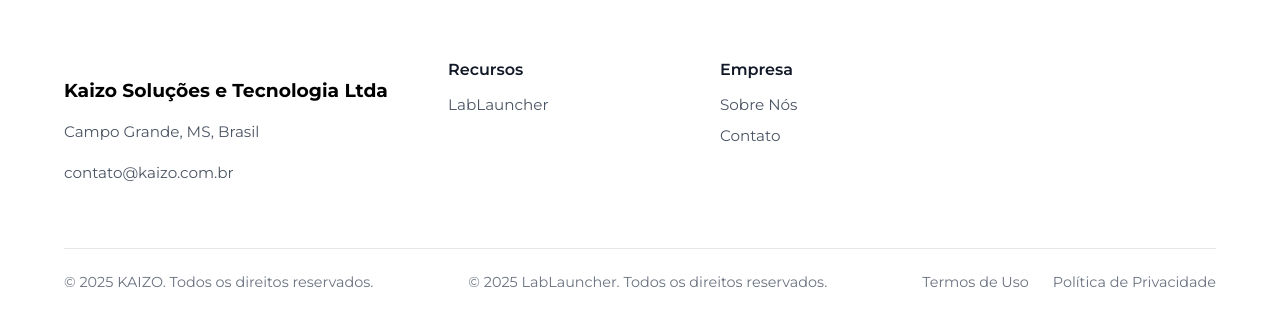
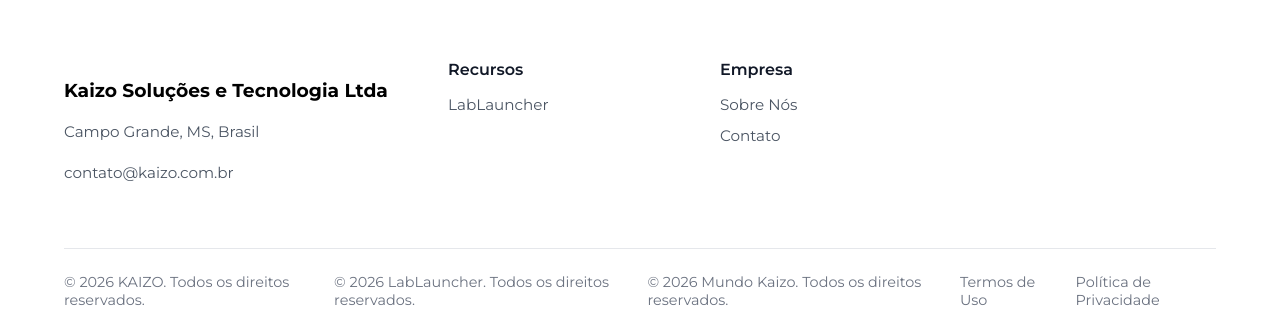
Before and after one commit to EliveltonX2/LabLauncher, a Django app: page / in a window 1280 px wide. Shown: the part 5559-5892 px from the top of the page. Before the commit the page ends 5846 px from the top, so only its background shows below. Run offline with Django 5.2, Linux system fonts and the light colour scheme; parts of the project's set-up code (start-up, migrations or seed data) failed here and were passed over; some libraries are stand-ins or nearby versions.

Commit message:
Funcao que atualia automaticamente o ano do rodape

```diff
--- a/pages/templates/pages/kaizo.html
+++ b/pages/templates/pages/kaizo.html
@@ -501,8 +501,9 @@
             </div>
 
             <div class="footer-bottom">
-                <p>&copy; 2025 KAIZO. Todos os direitos reservados.</p>
-                <p>&copy; 2025 LabLauncher. Todos os direitos reservados.</p>
+                <p>&copy; {% now "Y" %} KAIZO. Todos os direitos reservados.</p>
+                <p>&copy; {% now "Y" %} LabLauncher. Todos os direitos reservados.</p>
+                <p>&copy; {% now "Y" %} Mundo Kaizo. Todos os direitos reservados.</p>
                 <div class="footer-legal-links">
                     <a href="{% url 'termos' %}">Termos de Uso</a>
                     <a href="{% url 'politica' %}">Política de Privacidade</a>
```
